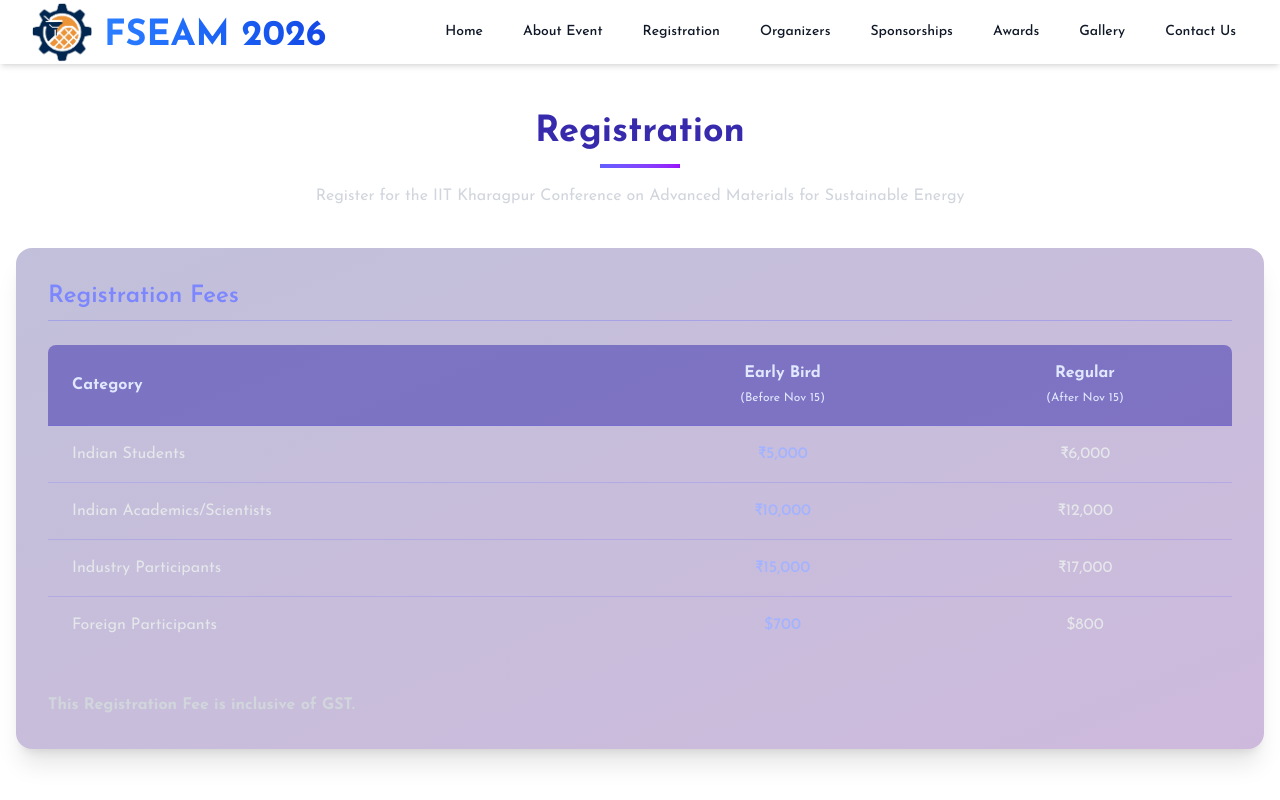
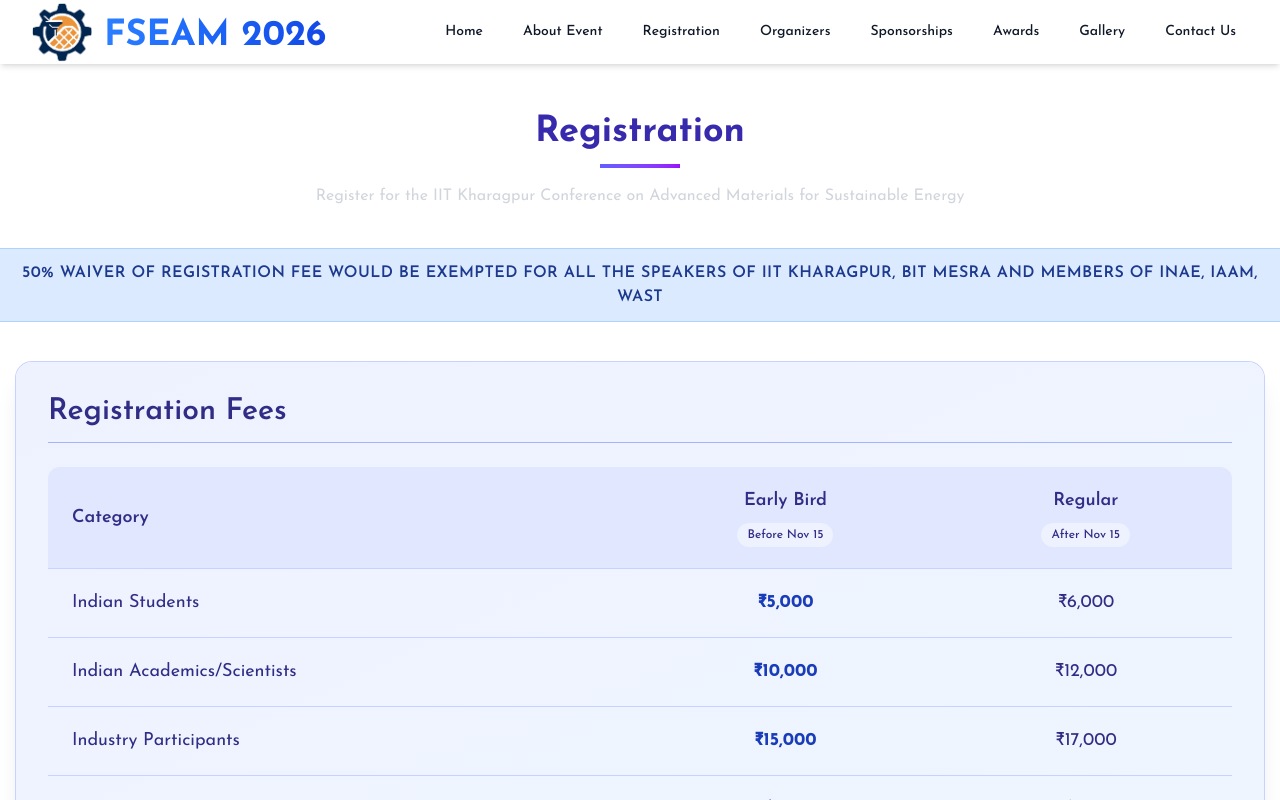
Before and after one commit to sushabhan878/IIT_KGP_MME_Conference, a Next.js app: page /registration in a window 1280 px wide. Shown: the top 800 px of the page. Built offline with nearby package versions, Linux system fonts and the light colour scheme.

Commit message:
Updated a lot of features

```diff
--- a/app/globals.css
+++ b/app/globals.css
@@ -24,6 +24,38 @@
     color: white;
   }
 }
+
+@keyframes marquee {
+  0% {
+    transform: translateX(100%);
+  }
+  100% {
+    transform: translateX(-100%);
+  }
+}
+
+.animate-marquee {
+  display: inline-block;
+  animation: marquee 14s linear infinite;
+}
+
+.marquee-viewport {
+  -webkit-mask-image: linear-gradient(
+    to right,
+    transparent,
+    black 10%,
+    black 90%,
+    transparent
+  );
+  mask-image: linear-gradient(
+    to right,
+    transparent,
+    black 10%,
+    black 90%,
+    transparent
+  );
+}
+
 body {
   background: var(--background);
   color: var(--foreground);
--- a/app/page.tsx
+++ b/app/page.tsx
@@ -8,6 +8,7 @@
 import Footer from '@/components/Footer'
 import Link from 'next/link'
 import AbstructSubmission from '@/components/AbstructSubmission'
+import Image from 'next/image'
 
 const Home = () => {
   return (
@@ -15,6 +16,21 @@
       <Navbar />
       <main className="flex-grow">
         <Hero />
+
+        {/* Simple logos strip with no background */}
+        <section className="bg-white">
+          <div className="max-w-7xl mx-auto px-4 sm:px-6 lg:px-8 py-8">
+            <h3 className="sr-only">Partner Institutes</h3>
+            <div className="grid grid-cols-2 sm:grid-cols-3 md:grid-cols-5 gap-12 items-center justify-items-center">
+              <Image src="https://res.cloudinary.com/damnmi4ya/image/upload/v1761728513/unnamed-removebg-preview_anhcz6.png" alt="IIT Kharagpur" width={300} height={140} className="h-20 sm:h-24 md:h-28 w-auto opacity-80 grayscale hover:grayscale-0 hover:opacity-100 transition" />
+              <Image src="https://res.cloudinary.com/damnmi4ya/image/upload/v1761728513/1687785782phpmmSmvn-removebg-preview_fol0dr.png" alt="BIT Mesra" width={300} height={140} className="h-20 sm:h-24 md:h-28 w-auto opacity-80 grayscale hover:grayscale-0 hover:opacity-100 transition" />
+              <Image src="https://res.cloudinary.com/damnmi4ya/image/upload/v1761728697/img-01-removebg-preview_iaxx2k.png" alt="INAE" width={300} height={140} className="h-20 sm:h-24 md:h-28 w-auto opacity-80 grayscale hover:grayscale-0 hover:opacity-100 transition" />
+              <Image src="https://res.cloudinary.com/damnmi4ya/image/upload/v1761728513/IAAM-Logo-R-2048x2031-removebg-preview_pfqhdf.png" alt="IAAM" width={300} height={140} className="h-20 sm:h-24 md:h-28 w-auto opacity-80 grayscale hover:grayscale-0 hover:opacity-100 transition" />
+              <Image src="https://res.cloudinary.com/damnmi4ya/image/upload/v1761728514/WAST1-removebg-preview_ufppii.png" alt="WAST" width={300} height={140} className="h-20 sm:h-24 md:h-28 w-auto opacity-80 grayscale hover:grayscale-0 hover:opacity-100 transition" />
+            </div>
+          </div>
+        </section>
+
         <AboutConference />
         <ConferenceTopics />
         <ImportantDates />
--- a/app/registration/page.tsx
+++ b/app/registration/page.tsx
@@ -13,45 +13,69 @@
                     </p>
                 </div>
 
-                <div className="mb-12 bg-gradient-to-br from-indigo-900/30 to-purple-900/30 p-8 rounded-2xl shadow-xl">
-                    <h2 className="text-2xl font-semibold mb-6 text-indigo-400 border-b border-indigo-500/30 pb-2">Registration Fees</h2>
+                {/* Full-width highlighted waiver banner */}
+                <div className="mx-[calc(50%-50vw)] w-screen mb-10">
+                    <div className="bg-blue-100 text-blue-900 border-y border-blue-300/60 text-center py-3">
+                        <span className="font-semibold tracking-wide uppercase">
+                            50% waiver of registration fee would be exempted for all the Speakers of IIT Kharagpur, BIT Mesra and Members of INAE, IAAM, WAST
+                        </span>
+                    </div>
+                </div>
+
+                <div className="mb-12 bg-gradient-to-br from-indigo-50 to-blue-50 p-8 rounded-2xl shadow-xl ring-1 ring-indigo-200">
+                    <h2 className="text-3xl font-semibold mb-6 text-indigo-900 border-b border-indigo-300 pb-3">Registration Fees</h2>
                     <div className="overflow-x-auto">
-                        <table className="min-w-full bg-transparent border-collapse">
+                        <table className="min-w-full bg-transparent border-collapse text-lg">
                             <thead>
-                                <tr className="bg-indigo-800/50 text-indigo-100">
-                                    <th className="py-4 px-6 text-left rounded-tl-lg">Category</th>
-                                    <th className="py-4 px-6 text-center">Early Bird<br /><span className="text-xs font-normal">(Before Nov 15)</span></th>
-                                    <th className="py-4 px-6 text-center rounded-tr-lg">Regular<br /><span className="text-xs font-normal">(After Nov 15)</span></th>
+                                <tr className="bg-indigo-100 text-indigo-900">
+                                    <th className="py-5 px-6 text-left rounded-tl-xl font-semibold">Category</th>
+                                    <th className="py-5 px-6 text-center font-semibold">
+                                        Early Bird
+                                        <br />
+                                        <span className="inline-block mt-2 text-xs font-medium bg-indigo-50 text-indigo-900 px-2.5 py-1 rounded-full">
+                                            Before Nov 15
+                                        </span>
+                                    </th>
+                                    <th className="py-5 px-6 text-center rounded-tr-xl font-semibold">
+                                        Regular
+                                        <br />
+                                        <span className="inline-block mt-2 text-xs font-medium bg-indigo-50 text-indigo-900 px-2.5 py-1 rounded-full">
+                                            After Nov 15
+                                        </span>
+                                    </th>
                                 </tr>
                             </thead>
-                            <tbody className="text-gray-200">
-                                <tr className="hover:bg-indigo-700/20 transition-colors">
-                                    <td className="py-4 px-6 border-t border-indigo-500/20">Indian Students</td>
-                                    <td className="py-4 px-6 border-t border-indigo-500/20 text-center font-medium text-indigo-300">₹5,000</td>
-                                    <td className="py-4 px-6 border-t border-indigo-500/20 text-center">₹6,000</td>
+                            <tbody className="text-indigo-900">
+                                <tr className="hover:bg-blue-50 transition-colors">
+                                    <td className="py-5 px-6 border-t border-indigo-200">Indian Students</td>
+                                    <td className="py-5 px-6 border-t border-indigo-200 text-center font-bold text-blue-800">₹5,000</td>
+                                    <td className="py-5 px-6 border-t border-indigo-200 text-center">₹6,000</td>
                                 </tr>
-                                <tr className="hover:bg-indigo-700/20 transition-colors">
-                                    <td className="py-4 px-6 border-t border-indigo-500/20">Indian Academics/Scientists</td>
-                                    <td className="py-4 px-6 border-t border-indigo-500/20 text-center font-medium text-indigo-300">₹10,000</td>
-                                    <td className="py-4 px-6 border-t border-indigo-500/20 text-center">₹12,000</td>
+                                <tr className="hover:bg-blue-50 transition-colors">
+                                    <td className="py-5 px-6 border-t border-indigo-200">Indian Academics/Scientists</td>
+                                    <td className="py-5 px-6 border-t border-indigo-200 text-center font-bold text-blue-800">₹10,000</td>
+                                    <td className="py-5 px-6 border-t border-indigo-200 text-center">₹12,000</td>
                                 </tr>
-                                <tr className="hover:bg-indigo-700/20 transition-colors">
-                                    <td className="py-4 px-6 border-t border-indigo-500/20 rounded-bl-lg">Industry Participants</td>
-                                    <td className="py-4 px-6 border-t border-indigo-500/20 text-center font-medium text-indigo-300">₹15,000</td>
-                                    <td className="py-4 px-6 border-t border-indigo-500/20 text-center rounded-br-lg">₹17,000</td>
+                                <tr className="hover:bg-blue-50 transition-colors">
+                                    <td className="py-5 px-6 border-t border-indigo-200 rounded-bl-xl">Industry Participants</td>
+                                    <td className="py-5 px-6 border-t border-indigo-200 text-center font-bold text-blue-800">₹15,000</td>
+                                    <td className="py-5 px-6 border-t border-indigo-200 text-center rounded-br-xl">₹17,000</td>
                                 </tr>
-                                <tr className="hover:bg-indigo-700/20 transition-colors">
-                                    <td className="py-4 px-6 border-t border-indigo-500/20 rounded-bl-lg">Foreign Participants</td>
-                                    <td className="py-4 px-6 border-t border-indigo-500/20 text-center font-medium text-indigo-300">$700</td>
-                                    <td className="py-4 px-6 border-t border-indigo-500/20 text-center rounded-br-lg">$800</td>
+                                <tr className="hover:bg-blue-50 transition-colors">
+                                    <td className="py-5 px-6 border-t border-indigo-200 rounded-bl-xl">Foreign Participants</td>
+                                    <td className="py-5 px-6 border-t border-indigo-200 text-center font-bold text-blue-800">$700</td>
+                                    <td className="py-5 px-6 border-t border-indigo-200 text-center rounded-br-xl">$800</td>
                                 </tr>
                             </tbody>
                         </table>
                     </div>
-                    <p className="mt-10 font-bold text-gray-300 ">
+                    <p className="mt-10 font-semibold text-indigo-800 text-base">
                         This Registration Fee is inclusive of GST.
                     </p>
                 </div>
+
+
+
 
                 {/* <div className="bg-gradient-to-br from-purple-900/30 to-indigo-900/30 p-8 rounded-2xl shadow-xl mb-8">
                     <h2 className="text-2xl font-semibold mb-6 text-purple-400 border-b border-purple-500/30 pb-2">Registration Form</h2>
--- a/components/ImportantDates.tsx
+++ b/components/ImportantDates.tsx
@@ -69,6 +69,29 @@
           ))}
         </div>
 
+        {/* Highlighted moving line for abstract submission extension (full-bleed) */}
+        <div className="mt-10 mx-[calc(50%-50vw)] w-screen">
+          <div className="relative overflow-hidden marquee-viewport border-y border-yellow-400/40 bg-gradient-to-r from-amber-100 via-yellow-100 to-amber-100">
+            <div className="animate-marquee whitespace-nowrap py-3">
+              <span className="px-10 text-amber-900 font-semibold tracking-wider uppercase">
+                Last date of abstract submission is extended till 15th Nov!
+              </span>
+              <span className="px-6 text-amber-900/60">•</span>
+              <span className="px-10 text-amber-900 font-medium uppercase">
+                Submit yours today
+              </span>
+              <span className="px-6 text-amber-900/60">•</span>
+              <span className="px-10 text-amber-900 font-semibold tracking-wider uppercase">
+                Last date of abstract submission is extended till 15th Nov!
+              </span>
+              <span className="px-6 text-amber-900/60">•</span>
+              <span className="px-10 text-amber-900 font-medium uppercase">
+                Submit yours today
+              </span>
+            </div>
+          </div>
+        </div>
+
         <div className="mt-12 text-center">
           <Link
             href="/registration"
--- a/next.config.ts
+++ b/next.config.ts
@@ -10,6 +10,12 @@
         port: '',
         pathname: '/damnmi4ya/**',
       },
+      {
+        protocol: 'https',
+        hostname: 'logo.clearbit.com',
+        port: '',
+        pathname: '/**',
+      },
     ],
   },
 };
```
Also changed, not shown: app/gallery/page.tsx (+9 -6 lines).
